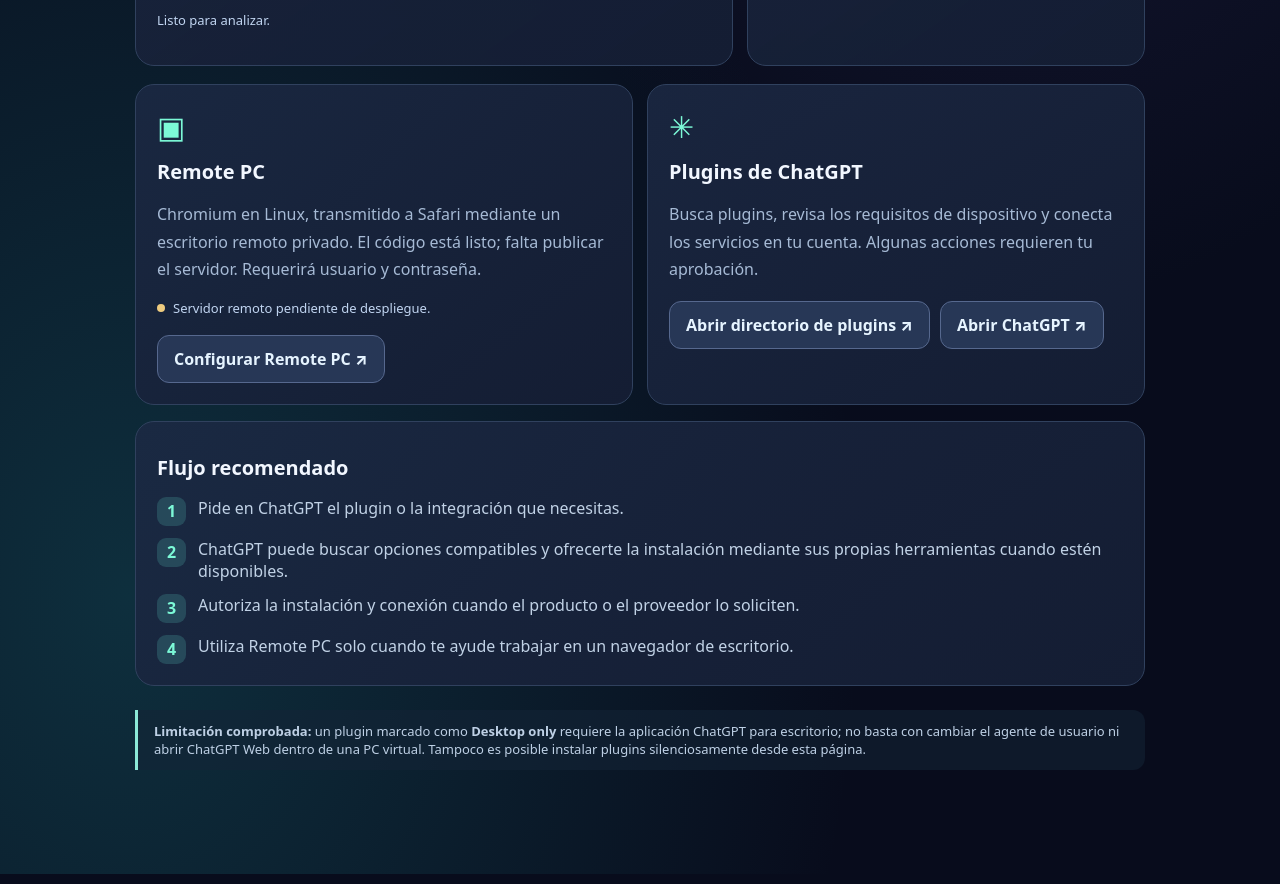
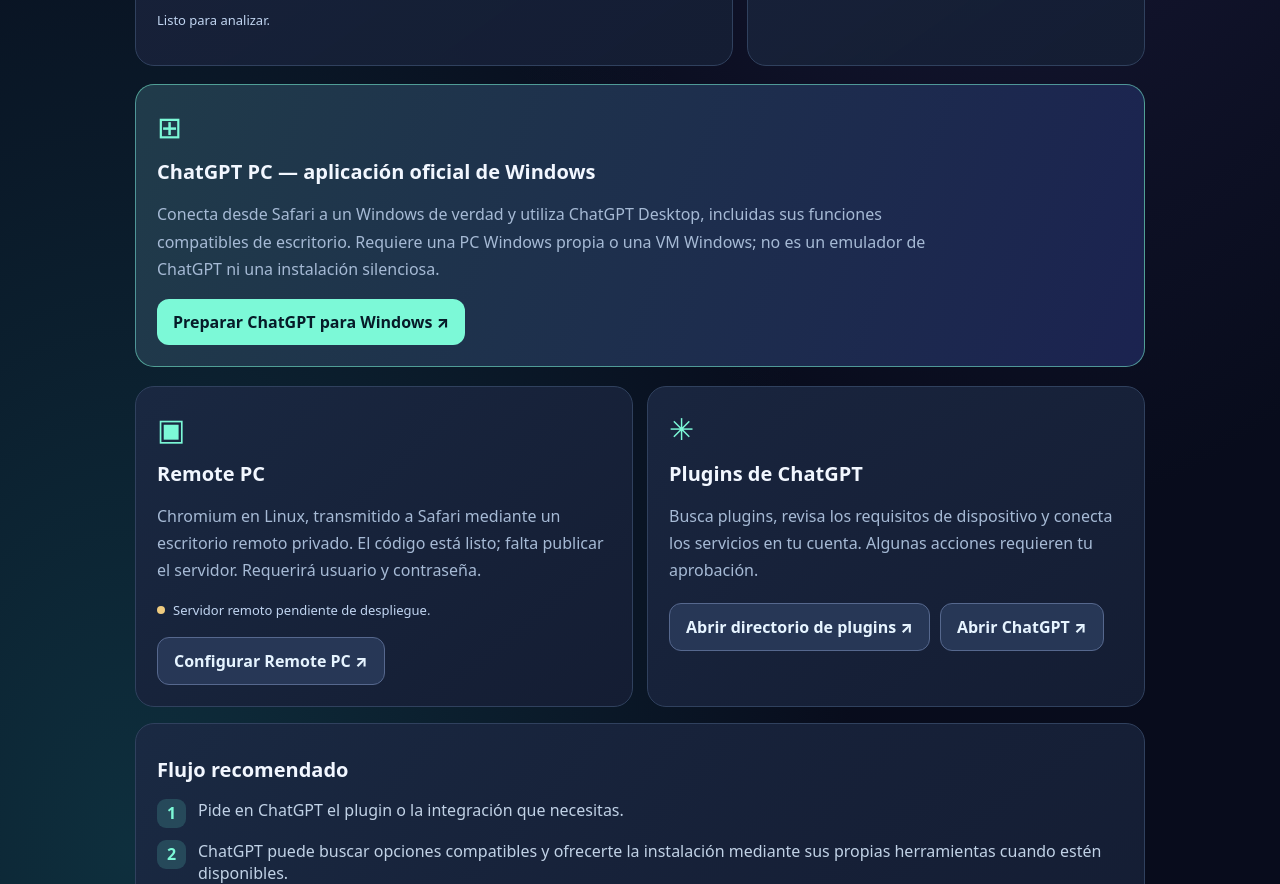
Before and after one commit to H4CKLABORATORY/dexter-ai-web, a website: page nexus-os/plugin-hub/index.html in a window 1280 px wide. Shown: the part 971-1855 px from the top of the page. Drawn offline with Linux system fonts and the light colour scheme.

Commit message:
feat(nexus): surface ChatGPT native Windows remote bridge

```diff
--- a/nexus-os/plugin-hub/index.html
+++ b/nexus-os/plugin-hub/index.html
@@ -69,6 +69,11 @@
   <p class="muted" style="font-size:12px">Las comprobaciones de qué plugins están instalados, disponibles o conectados deben hacerse desde ChatGPT con sus herramientas oficiales.</p>
  </section>
 </div>
+<section class="card" style="margin:12px 0 19px;border-color:#7cf9d788;background:linear-gradient(110deg,#203b4a,#1b2350)">
+ <div class="icon">⊞</div><h2>ChatGPT PC — aplicación oficial de Windows</h2>
+ <p class="muted">Conecta desde Safari a un Windows de verdad y utiliza ChatGPT Desktop, incluidas sus funciones compatibles de escritorio. Requiere una PC Windows propia o una VM Windows; no es un emulador de ChatGPT ni una instalación silenciosa.</p>
+ <a class="button" href="../chatgpt-pc/">Preparar ChatGPT para Windows ↗</a>
+ </section>
 <div class="grid">
   <section class="card"><div class="icon">▣</div><h2>Remote PC</h2><p class="muted">Chromium en Linux, transmitido a Safari mediante un escritorio remoto privado. El código está listo; falta publicar el servidor. Requerirá usuario y contraseña.</p>
    <div class="status"><span class="dot"></span><span id="health">Servidor remoto pendiente de despliegue.</span></div>
```
